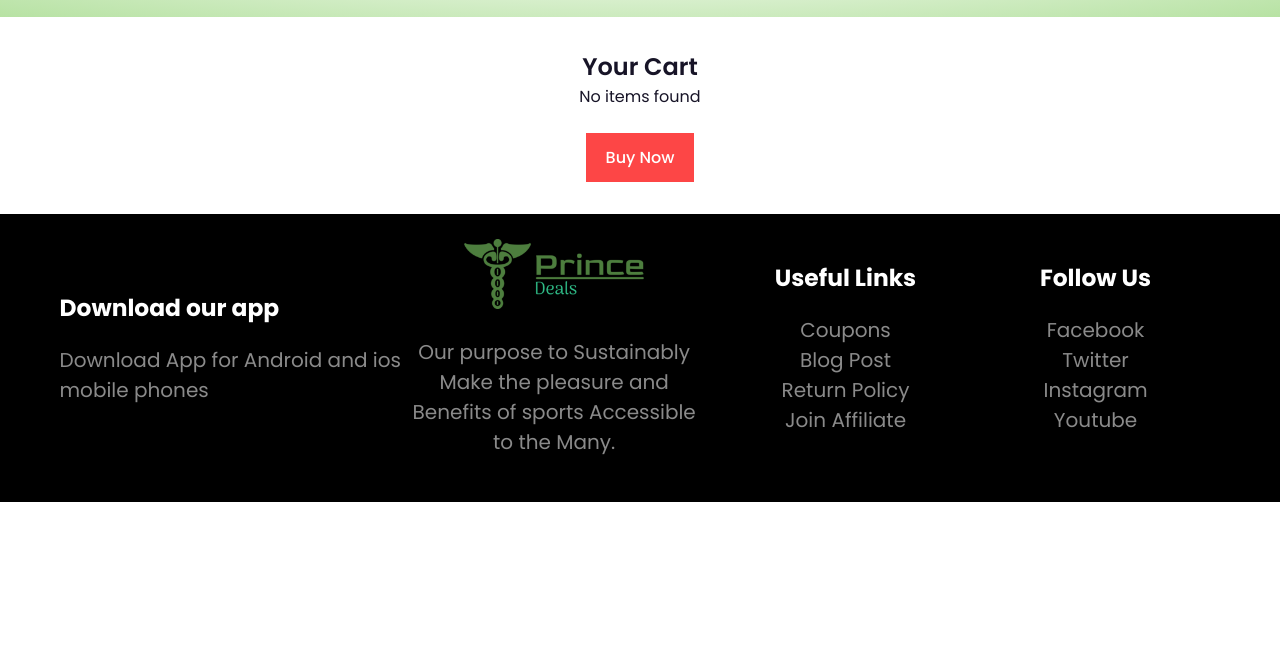
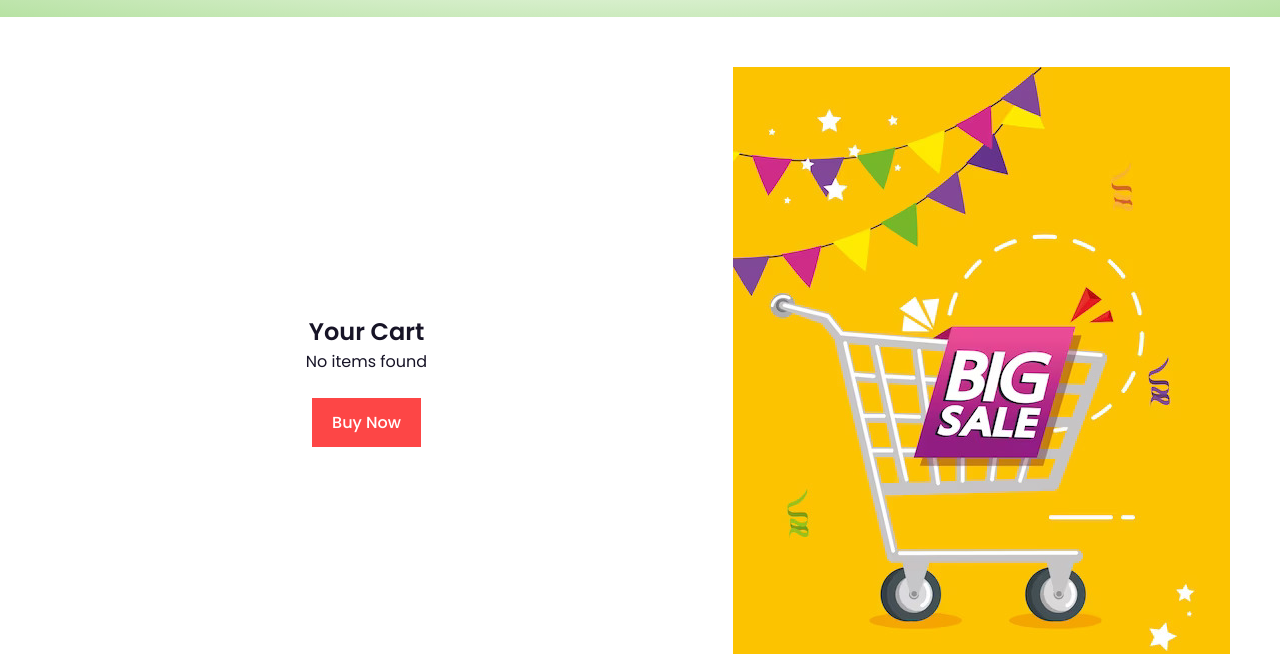
Before and after one commit to Vishaljain290502/Final-Ecommerce-Website-module, a plain HTML site: page product.html in a window 1280 px wide. Shown: the part 146-800 px from the top of the page. Drawn offline with nearby package versions, Linux system fonts and the light colour scheme.

Commit message:
change in cart and product page

```diff
--- a/cart.css
+++ b/cart.css
@@ -136,6 +136,19 @@ header{
     font-size: 24px;
     color: var(--main-color);
     cursor: pointer;
+}
+.cartpage{
+    display: flex;
+    margin: auto;
+}
+.cartoffer{
+    display: flex;
+    /* justify-content: center; */
+    /* text-align: center; */
+    /* margin: auto; */
+    margin-right: 50px;
+    margin-bottom: 50px;
+    margin-top: 50px;
 }
 .total{
     display: flex;
--- a/product.html
+++ b/product.html
@@ -69,6 +69,7 @@
             </div>
         </div>
     </div>
+    <div class="cartpage">
             <div class="row4" id="row4">
                 <h2 class="cart-title">Your Cart</h2>
                 <table></table>
@@ -87,6 +88,10 @@
 
                 <!-- <i class='bx bx-x' id="close-cart"></i> -->
             </div>
+            <div class="cartoffer">
+                <img src="images/offerimg.jpg" alt="">
+            </div>
+        </div>
     <!-- -------footer------->
      <div class="footer">
         <div class="container">
```
Also changed, not shown: product-details.html (+1 -0 lines), images/offerimg.jpg (added).
